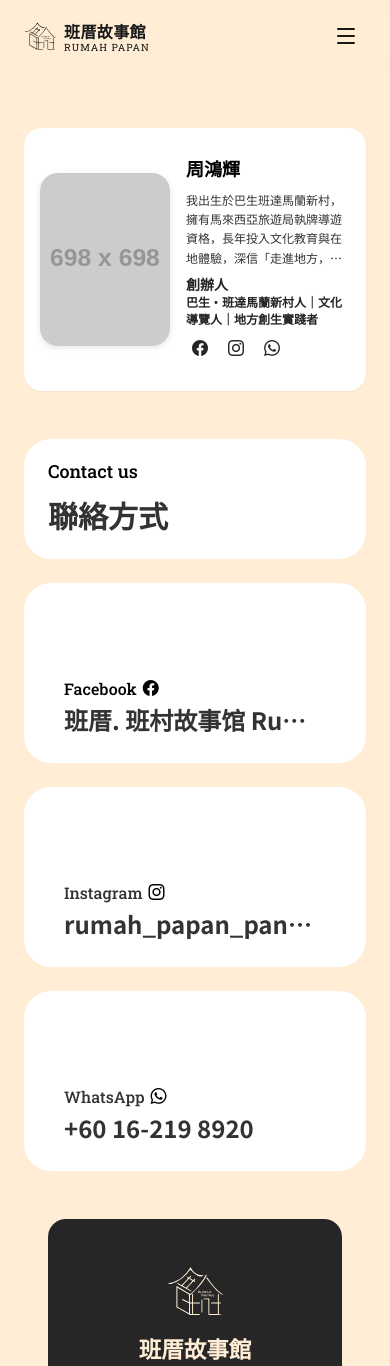
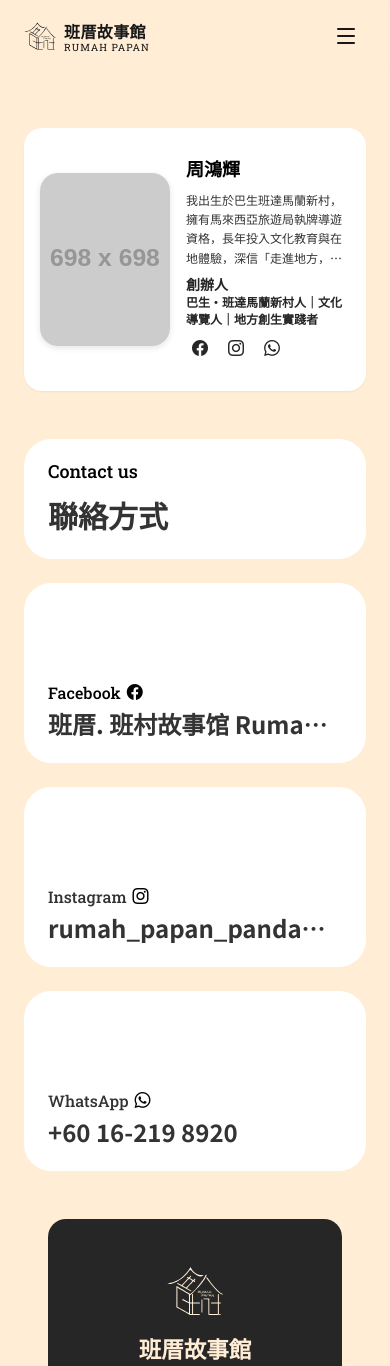
Before and after one commit to zellhuang0503/rumah_papan, a React (Vite) app: page /contact in a window 390 px wide. Shown: the top 1366 px of the page. Built offline with nearby package versions, Linux system fonts and the light colour scheme.

Commit message:
fix(contact): align link cards horizontal padding (24px) with title card on mobile

```diff
--- a/src/pages/Contact.tsx
+++ b/src/pages/Contact.tsx
@@ -86,8 +86,8 @@ export const Contact: React.FC = () => {
                     </div>
 
                     {/* Card 2: Facebook */}
-                    <div className="w-full desktop:flex-1 h-[180px] desktop:h-[344px] bg-white rounded-[27px] p-4 desktop:p-[18px] flex flex-col justify-end">
-                        <div className="w-full bg-white px-6 py-3 desktop:px-[24px] desktop:py-[9px] rounded-[18px] flex flex-col items-start gap-1 desktop:gap-[6px]">
+                    <div className="w-full desktop:flex-1 h-[180px] desktop:h-[344px] bg-white rounded-[27px] p-6 desktop:p-[18px] flex flex-col justify-end">
+                        <div className="w-full bg-white p-0 desktop:px-[24px] desktop:py-[9px] rounded-[18px] flex flex-col items-start gap-1 desktop:gap-[6px]">
                             <div className="flex items-center gap-[6px]">
                                 <span className="text-black text-base desktop:text-[18px] font-medium font-['Roboto_Slab']">Facebook</span>
                                 <i className="fi fi-brands-facebook text-[16px] text-black" />
@@ -102,8 +102,8 @@ export const Contact: React.FC = () => {
                     {/* Actually we can just keep them as siblings and let flex-wrap handle desktop, full width on mobile */}
 
                     {/* Card 3: Instagram */}
-                    <div className="w-full desktop:basis-[calc(50%-9px)] h-[180px] desktop:h-[344px] bg-white rounded-[27px] p-4 desktop:p-[18px] flex flex-col justify-end">
-                        <div className="w-full bg-white px-6 py-3 desktop:px-[24px] desktop:py-[9px] rounded-[18px] flex flex-col items-start gap-1 desktop:gap-[6px]">
+                    <div className="w-full desktop:basis-[calc(50%-9px)] h-[180px] desktop:h-[344px] bg-white rounded-[27px] p-6 desktop:p-[18px] flex flex-col justify-end">
+                        <div className="w-full bg-white p-0 desktop:px-[24px] desktop:py-[9px] rounded-[18px] flex flex-col items-start gap-1 desktop:gap-[6px]">
                             <div className="flex items-center gap-[6px]">
                                 <span className="text-black/80 text-base desktop:text-[18px] font-medium font-['Roboto_Slab']">Instagram</span>
                                 <i className="fi fi-brands-instagram text-[16px] text-black" />
@@ -115,8 +115,8 @@ export const Contact: React.FC = () => {
                     </div>
 
                     {/* Card 4: WhatsApp */}
-                    <div className="w-full desktop:basis-[calc(50%-9px)] h-[180px] desktop:h-[344px] bg-white rounded-[27px] p-4 desktop:p-[18px] flex flex-col justify-end">
-                        <div className="w-full bg-white px-6 py-3 desktop:px-[24px] desktop:py-[9px] rounded-[18px] flex flex-col items-start gap-1 desktop:gap-[6px]">
+                    <div className="w-full desktop:basis-[calc(50%-9px)] h-[180px] desktop:h-[344px] bg-white rounded-[27px] p-6 desktop:p-[18px] flex flex-col justify-end">
+                        <div className="w-full bg-white p-0 desktop:px-[24px] desktop:py-[9px] rounded-[18px] flex flex-col items-start gap-1 desktop:gap-[6px]">
                             <div className="flex items-center gap-[6px]">
                                 <span className="text-black/80 text-base desktop:text-[18px] font-medium font-['Roboto_Slab']">WhatsApp</span>
                                 <i className="fi fi-brands-whatsapp text-[16px] text-black" />
```
